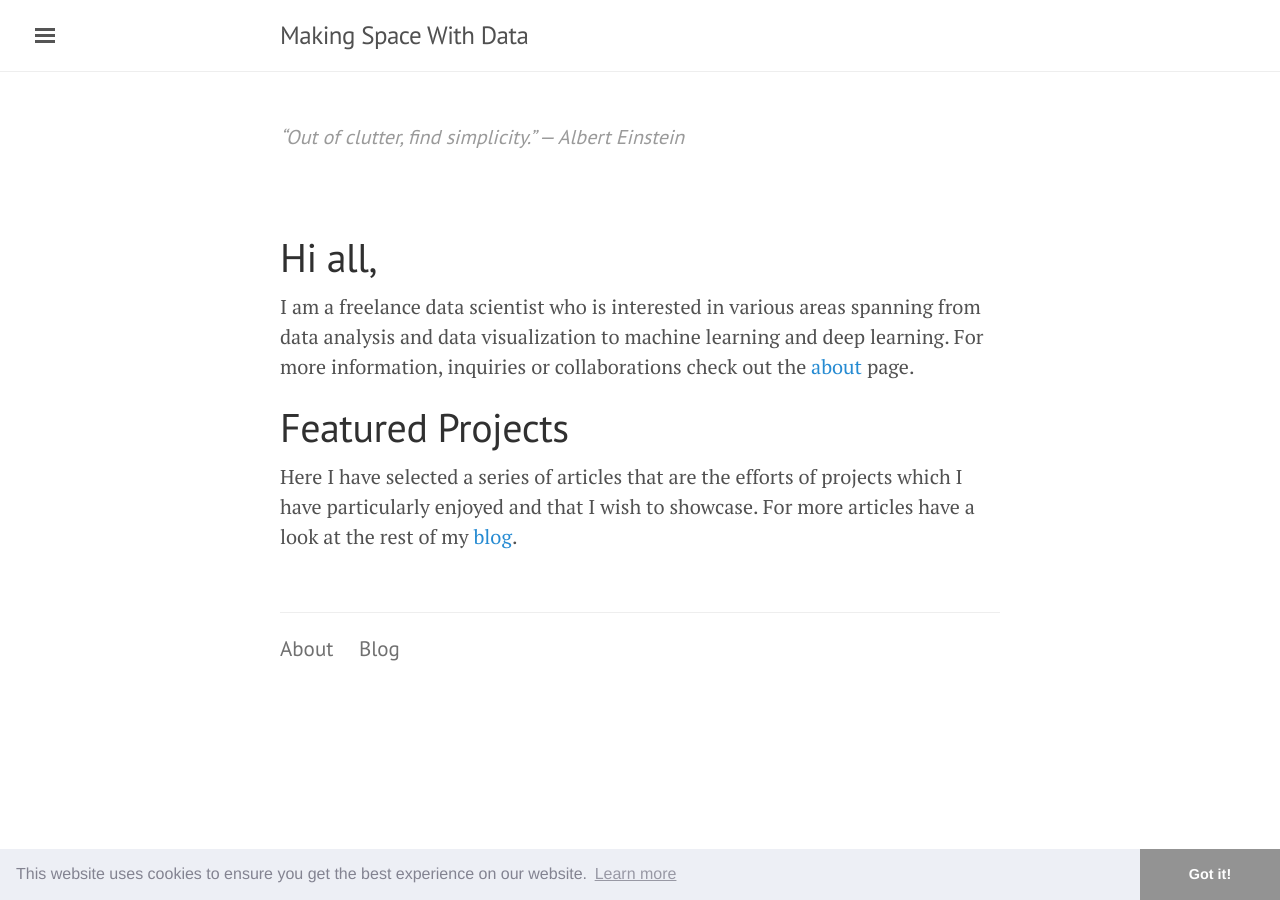
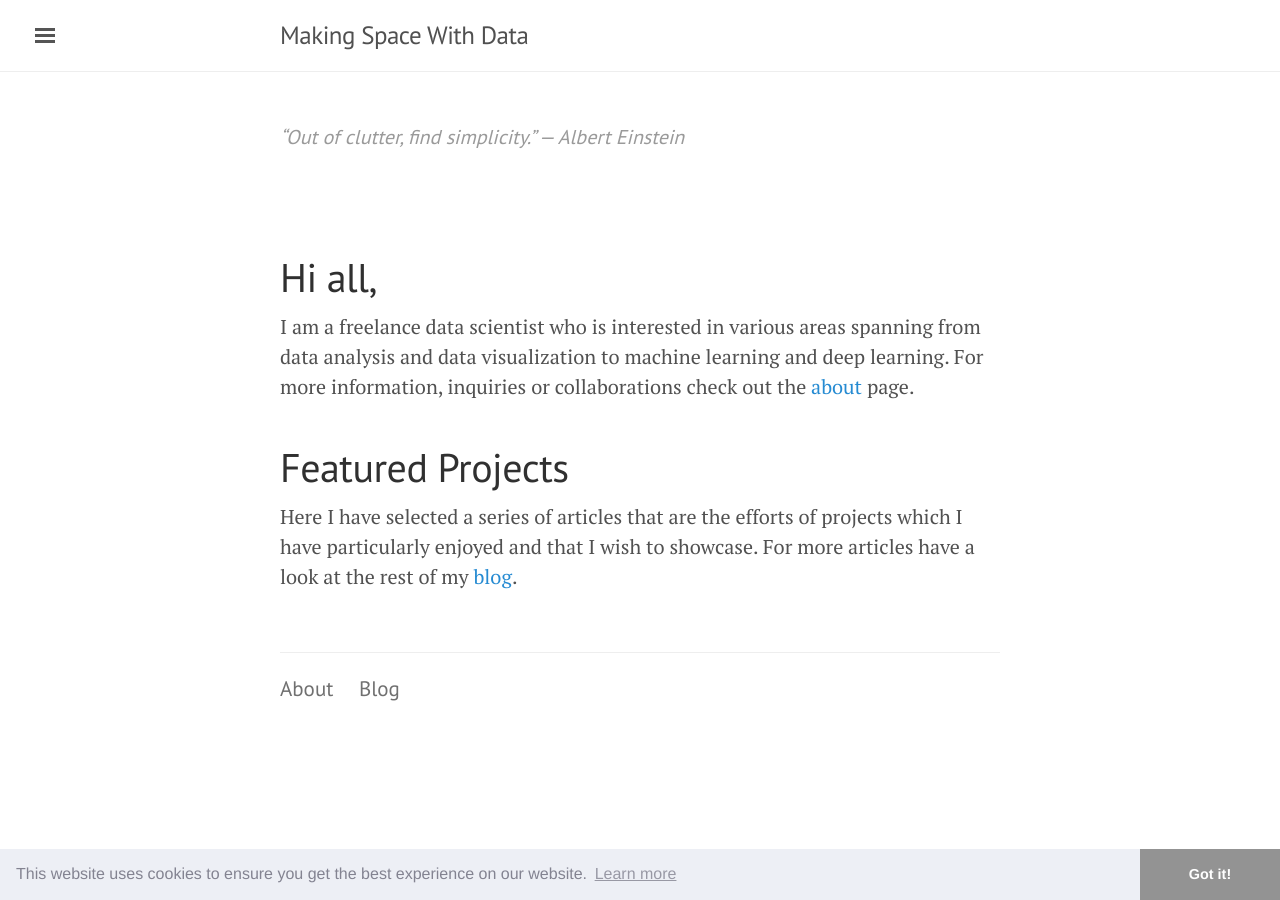
Before and after one commit to capac/personal-homepage, a Jekyll site: the page built from index.html, in a window 1280 px wide. Built offline with Jekyll 4.4.1, drawn with Linux system fonts in a browser that asks for light colours.

Commit message:
Added 1rem top padding to post title

```diff
--- a/css/poole.css
+++ b/css/poole.css
@@ -230,7 +230,7 @@ blockquote p:last-child {
 img {
   display: block;
   max-width: 100%;
-  margin: 0 0 1rem;
+  margin: 0 0 0rem;
   border-radius: 5px;
 }
 
@@ -341,6 +341,7 @@ tbody tr:nth-child(odd) th {
 }
 .page-title,
 .post-title {
+  padding-top: 1rem;
   margin-top: 0;
 }
 
```
